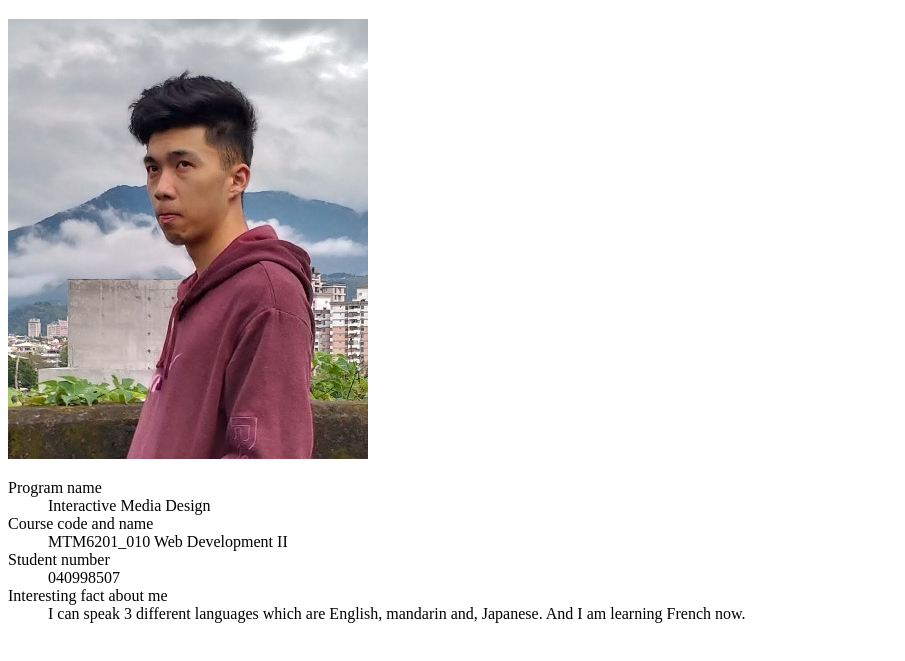
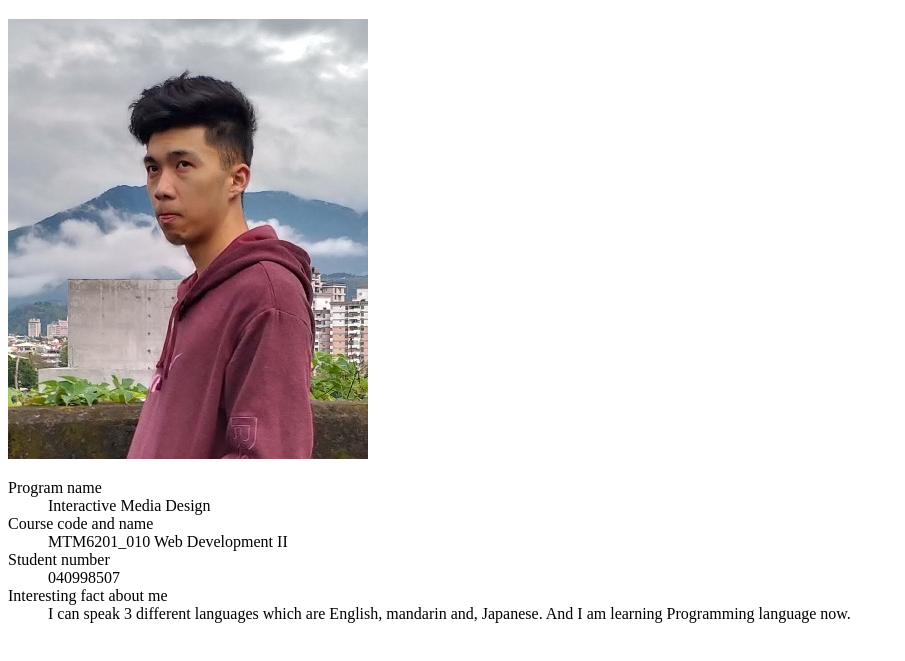
Before and after one commit to kuan-Wu/mtm6201-week1, a plain HTML site: page index.html in a window 1280 px wide. Shown: the part 61-722 px from the top of the page, without its empty margins (0-905 px from the left). Drawn offline with Linux system fonts and the light colour scheme.

Commit message:
Update index.html

```diff
--- a/index.html
+++ b/index.html
@@ -19,7 +19,7 @@
         <dt>Student number</dt>
         <dd>040998507</dd>
         <dt>Interesting fact about me</dt>
-        <dd>I can speak 3 different languages which are English, mandarin and, Japanese. And I am learning French now.</dd>
+        <dd>I can speak 3 different languages which are English, mandarin and, Japanese. And I am learning Programming language now.</dd>
     </dl>
 </body>
 </html>
```
